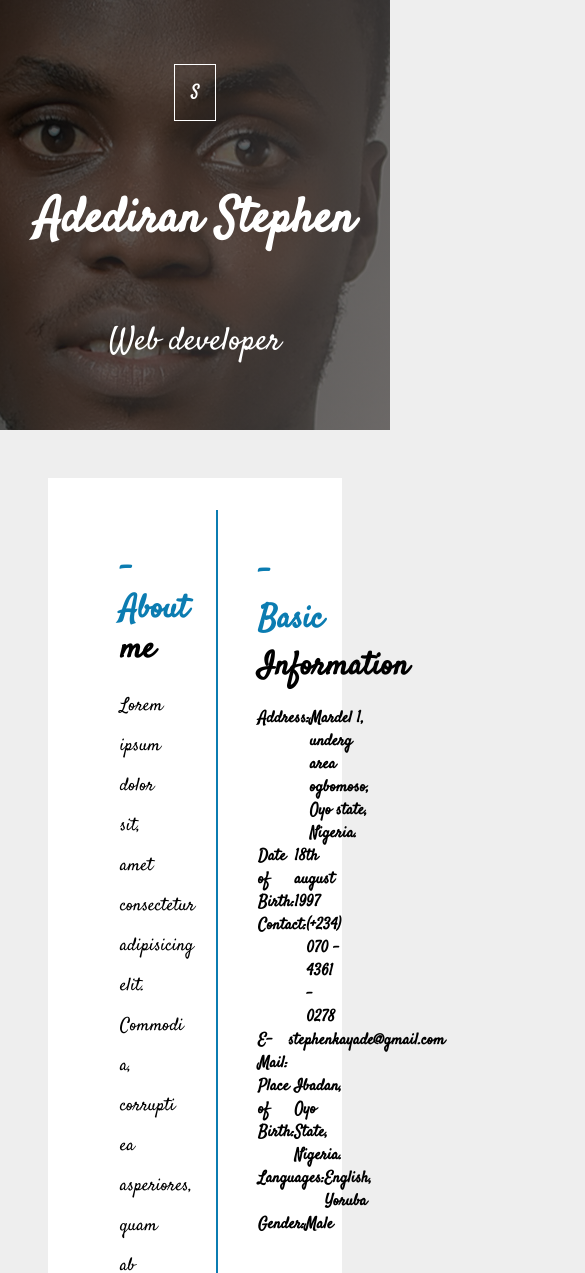
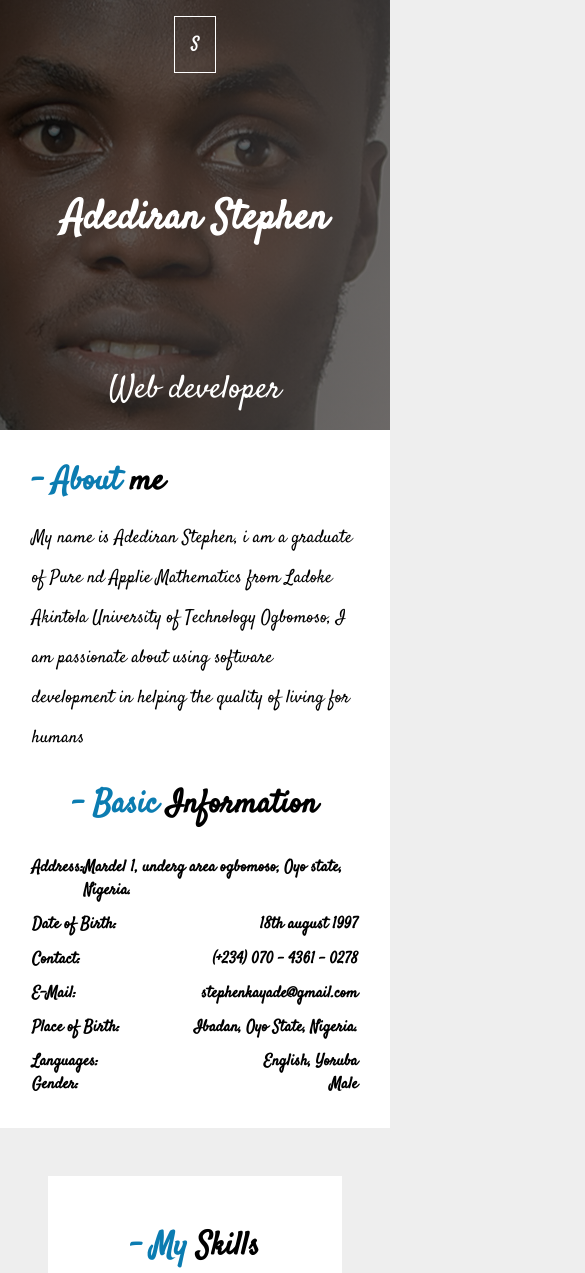
Before and after one commit to stephenkayade/cv-website, a plain HTML site: page index.html in a window 390 px wide. Shown: the top 1273 px of the page, 585 px wide, since content can reach past the window. Drawn offline with Linux system fonts and the light colour scheme.

Commit message:
latest commit

```diff
--- a/index.html
+++ b/index.html
@@ -23,11 +23,9 @@
     <div class="first-div">
       <h1><span class="span"><b>-</b> About </span> me</h1>
       <p>
-        Lorem ipsum dolor sit, amet consectetur adipisicing elit. Commodi a,
-        corrupti ea asperiores, quam ab rerum numquam in dolorum nostrum
-        temporibus vitae laudantium ratione, magni porro maxime sequi est
-        dolorem Lorem ipsum dolor sit, amet consectetur adipisicing elit.
-        Commodi a, corrupti ea asperiores, quam ab rerum
+        My name is Adediran Stephen, i am a graduate of Pure nd Applie Mathematics from Ladoke Akintola University of
+        Technology Ogbomoso, I am passionate about using software development in helping the quality of living for
+        humans
       </p>
     </div>
     <div class="second-div">
@@ -101,7 +99,7 @@
       <div class="resume-div">
         <h3>Dec 2019 - Present</h3>
         <p>
-          - volunteer at  <b>Lautech Datascience Community</b>
+          - volunteer at <b>Lautech Datascience Community</b>
         </p>
       </div>
       <div class="resume-div">
@@ -130,7 +128,8 @@
     <div id="portfolio">
 
       <div class="gallery">
-        <img src="./images/screencapture-derek-foods-netlify-app-2021-04-18-09_19_48.png" alt="" height="400" width="400">
+        <img src="./images/screencapture-derek-foods-netlify-app-2021-04-18-09_19_48.png" alt="" height="400"
+          width="400">
       </div>
 
 
@@ -155,10 +154,12 @@
         <img src="./images/usage7.png" alt="" height="400" width="400">
       </div>
       <div class="gallery">
-        <img src="./images/screencapture-file-C-Users-user-Music-freestyle-bootstrap-example-html-2021-03-23-00_33_04.png" alt="" height="400" width="400">
+        <img
+          src="./images/screencapture-file-C-Users-user-Music-freestyle-bootstrap-example-html-2021-03-23-00_33_04.png"
+          alt="" height="400" width="400">
       </div>
 
-      </div>
+    </div>
   </div>
 
 </body>
--- a/style.css
+++ b/style.css
@@ -158,3 +158,59 @@ body {
 .gallery {
     padding: 2rem;
 }
+
+@media(max-width:500px) {
+    .showcase {
+        padding: 1rem;
+    }
+
+    .showcase h1 {
+        font-size: 2.5rem;
+    }
+    .images {
+        display: flex;
+        flex-direction: column;
+    }
+
+    #about {
+        display: flex;
+        flex-direction: column;
+        margin: 0;
+    }
+
+    .first-div {
+        padding: 0;
+        width: 100%;
+        border: none;
+    }
+
+    .second-div {
+        margin-top: 1.5rem;
+        width: 100%;
+        padding: 0;
+    }
+
+    .address, .language, .contact, .place_of_birth, .date_of_birth, .email {
+        margin-top: 0.7rem;
+    }
+
+    #resume {
+        display: flex;
+        flex-direction: column;
+    }
+
+    .resume {
+        margin: 0;
+    }
+
+    #portfolio {
+        padding: 0;
+        display: flex;
+        flex-direction: column;
+    }
+
+    .gallery img {
+        height: 250px;
+        width: 250px;
+    }
+}
```
